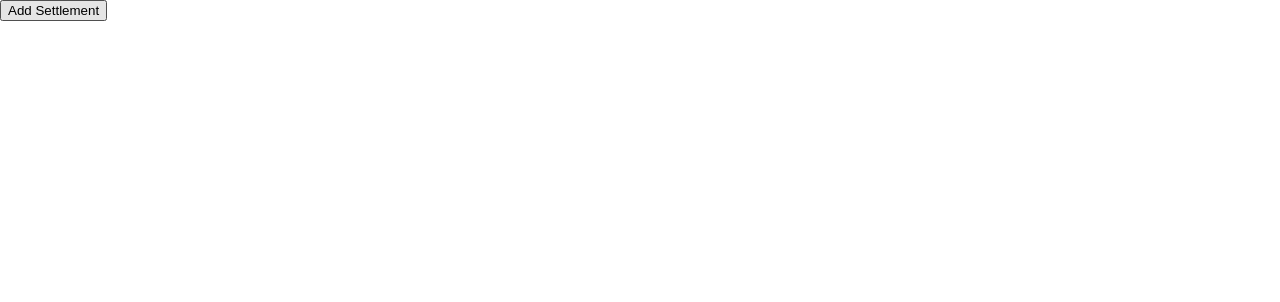
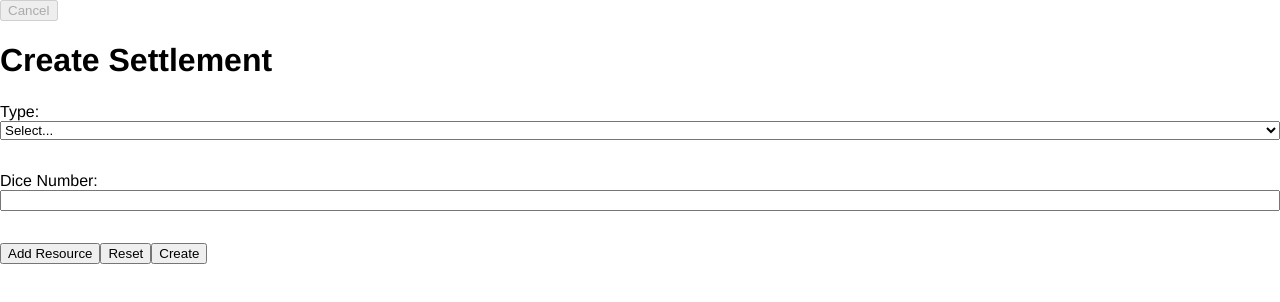
Before and after one commit to mpalmr/catan-helper, a Vue app: page / in a window 1280 px wide. Shown: the top 302 px of the page. Built offline with nearby package versions, Linux system fonts and the light colour scheme.

Commit message:
create settlement

```diff
--- a/package.json
+++ b/package.json
@@ -9,6 +9,7 @@
 		"test:unit": "vue-cli-service test:unit"
 	},
 	"dependencies": {
+		"uuid": "^3.3.2",
 		"vue": "^2.5.17"
 	},
 	"devDependencies": {
--- a/src/App.vue
+++ b/src/App.vue
@@ -2,34 +2,58 @@
 	<div id="app">
 		<ul class="settlements">
 			<li v-for="settlement in settlements" :key="settlement.id">
-				<settlement :settlement="settlement"/>
+				<settlement v-bind="settlement" />
 			</li>
 		</ul>
 
-		<button @click="addSettlement">
-			Add Settlement
+		<button @click="toggleCreateSettlement" :disabled="!hasMinimumSettlements">
+			{{ createSettlementButtonText }}
 		</button>
+
+		<create-settlement v-if="isCreatingSettlement" :createSettlement="createSettlement" />
 	</div>
 </template>
 
 
 <script>
 import Settlement from './components/Settlement.vue';
+import CreateSettlement from './components/CreateSettlement.vue';
 
 export default {
 	name: 'app',
 
 	data() {
-		return { settlements: [] };
+		return {
+			settlements: [],
+			isCreatingSettlementToggled: false,
+		};
+	},
+
+	computed: {
+		hasMinimumSettlements() {
+			return this.settlements.length >= 2;
+		},
+
+		isCreatingSettlement() {
+			return !this.hasMinimumSettlements || this.isCreatingSettlementToggled;
+		},
+
+		createSettlementButtonText() {
+			return this.isCreatingSettlement ? 'Cancel' : 'Create Settlement';
+		},
 	},
 
 	methods: {
-		addSettlement() {
-			this.settlements.push({ id: 'b' });
+		toggleCreateSettlement() {
+			this.isCreatingSettlementToggled = !this.isCreatingSettlementToggled;
+		},
+
+		createSettlement(settlement) {
+			this.settlements.push(settlement);
 		},
 	},
 
-	components: { Settlement },
+	components: { Settlement, CreateSettlement },
 };
 </script>
 
--- /dev/null
+++ b/src/components/CreateSettlement.vue
@@ -0,0 +1,170 @@
+<template>
+	<form @submit.prevent="onSubmit">
+		<h1>
+			Create Settlement
+		</h1>
+
+		<ul>
+			<li v-for="(resource, i) in resources" :key="resource.id">
+				<label>
+					Type:
+					<select v-model="resource.type">
+						<option disabled selected :value="null">
+							Select...
+						</option>
+						<option
+							v-for="resourceType in resourceTypes"
+							:key="resourceType.id"
+							:value="resourceType.id"
+						>
+							{{ resourceType.name }}
+						</option>
+					</select>
+					<span v-if="resource.errors.type" class="error">
+						{{ resource.errors.type }}
+					</span>
+				</label>
+
+				<label>
+					Dice Number:
+					<input v-model.number="resource.diceNumber" type="number" min="2" max="12" step="1" />
+					<span v-if="resource.errors.diceNumber" class="error">
+						{{ resource.errors.diceNumber }}
+					</span>
+				</label>
+
+				<button v-if="i > 0" @click="removeResource(resource.id)" type="button">
+					Remove
+				</button>
+			</li>
+		</ul>
+
+		<button @click="addResource" :disabled="hasMaximumResources" type="button">
+			Add Resource
+		</button>
+
+		<button @click="reset" type="button">
+			Reset
+		</button>
+		<button type="submit">
+			Create
+		</button>
+	</form>
+</template>
+
+
+<script>
+import uuid from 'uuid/v4';
+import { resources as resourceTypes } from '../constants';
+
+function validateDiceNumber(diceNumber) {
+	if (diceNumber === null) return 'Required';
+	if (diceNumber < 2) return 'Minimum of two.';
+	if (diceNumber > 12) return 'Maximum of twelve.';
+	return null;
+}
+
+const defaultSettlement = () => ({
+	id: uuid(),
+	type: null,
+	diceNumber: null,
+	applyErrors: false,
+	errors: { type: null, diceNumber: null },
+});
+
+export default {
+	name: 'create-settlement',
+
+	props: {
+		createSettlement: { type: Function, required: true },
+	},
+
+	data() {
+		return {
+			resourceTypes,
+			resources: [defaultSettlement()],
+		};
+	},
+
+	computed: {
+		isValid() {
+			return this.resources
+				.every(({ errors }) => Object.values(errors)
+					.every(error => error === null));
+		},
+
+		hasMaximumResources() {
+			return this.resources.length >= 3;
+		},
+	},
+
+	methods: {
+		reset() {
+			this.resources = [defaultSettlement()];
+		},
+
+		validate() {
+			this.resources = this.resources.map(({ type, diceNumber, ...resource }) => ({
+				...resource,
+				type,
+				diceNumber,
+				applyErrors: true,
+				errors: {
+					type: type ? null : 'Required',
+					diceNumber: validateDiceNumber(diceNumber),
+				},
+			}));
+		},
+
+		onSubmit() {
+			this.validate();
+			if (this.isValid) {
+				console.log(this.resources);
+				this.createSettlement({
+					id: uuid(),
+					resources: this.resources.map(({ applyErrors, errors, ...resource }) => resource),
+				});
+				this.reset();
+			}
+		},
+
+		addResource() {
+			this.validate();
+			if (this.isValid) this.resources.push(defaultSettlement());
+		},
+
+		removeResource(id) {
+			this.resources = this.resources.filter(resource => resource.id !== id);
+		},
+	},
+};
+</script>
+
+
+<style lang="scss" scoped>
+@import "../sass/list";
+@import "../sass/colors";
+
+ul {
+	@extend %list-clear;
+	margin-bottom: 2em;
+
+	> li {
+		margin-top: 1.5em;
+	}
+}
+
+label {
+	display: flex;
+	flex-direction: column;
+	&:not(:first-child) {
+		margin-top: 2em;
+	}
+}
+
+.error {
+	margin-top: .5em;
+	font-size: .8em;
+	color: $color-error;
+}
+</style>
--- a/src/components/Resource.vue
+++ b/src/components/Resource.vue
@@ -15,18 +15,13 @@ export default {
 	name: 'resource',
 
 	props: {
-		type: {
-			type: String,
-			required: true,
-		},
-		diceNumber: {
-			type: Number,
-			required: true,
-		},
+		type: { type: String, required: true },
+		diceNumber: { type: Number, required: true },
 	},
 
 	computed: {
 		imgSrc() {
+			console.log(this);
 			return images[this.type];
 		},
 	},
--- a/src/components/Settlement.vue
+++ b/src/components/Settlement.vue
@@ -6,13 +6,9 @@
 			{{ settlementText }}
 		</button>
 
-		<button @click="addResource">
-			Add Resource
-		</button>
-
 		<ul>
 			<li v-for="resource in resources" :key="resource.id">
-				<resource v-bind="resource"/>
+				<resource v-bind="resource" />
 			</li>
 		</ul>
 	</div>
@@ -27,11 +23,13 @@ import cityImage from '../assets/images/city.png';
 export default {
 	name: 'settlement',
 
+	props: {
+		id: { type: String, required: true },
+		resources: { type: Array, required: true },
+	},
+
 	data() {
-		return {
-			isCity: false,
-			resources: [],
-		};
+		return { isCity: false };
 	},
 
 	computed: {
@@ -47,10 +45,6 @@ export default {
 	methods: {
 		toggleIsCity() {
 			this.isCity = !this.isCity;
-		},
-
-		addResource() {
-			this.resources.push({ type: 'grain', diceNumber: 4 });
 		},
 	},
 
--- /dev/null
+++ b/src/constants.js
@@ -0,0 +1,7 @@
+import * as resourceImages from './assets/images/resources';
+
+
+export const resources = Object.keys(resourceImages).map(id => ({
+	id,
+	name: `${id.charAt(0).toUpperCase()}${id.slice(1)}`,
+}));
--- a/src/sass/colors.scss
+++ b/src/sass/colors.scss
@@ -1 +1,2 @@
 $color-text-light: #fff;
+$color-error: red;
```
Also changed, not shown: .eslintrc.js, 1 other file (tests, documents, lock files or other folders).
